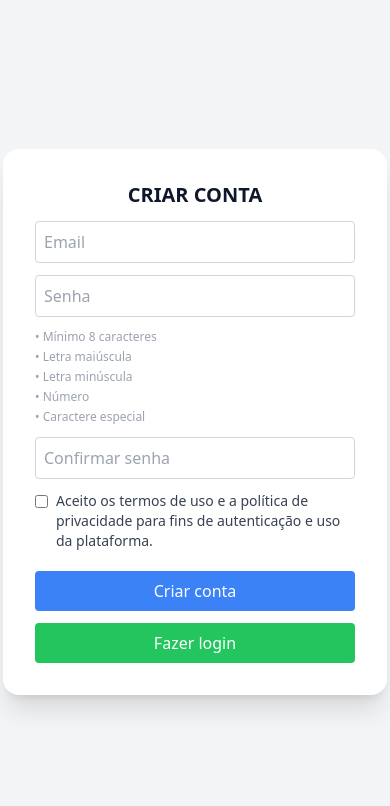
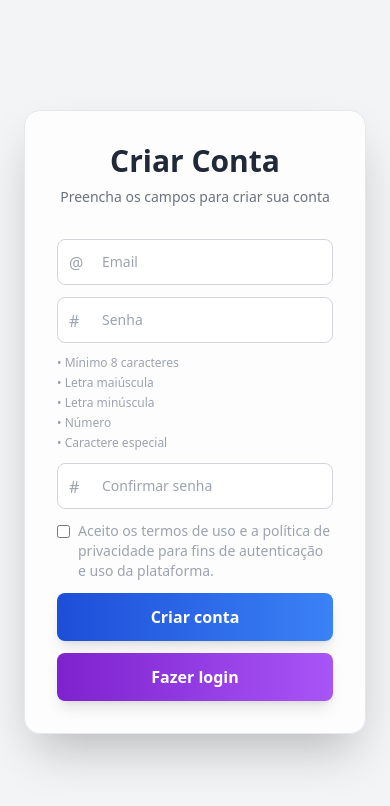
Before and after one commit to guilhermemacedo20/image-validator-frontend, a React app: page /register in a window 390 px wide. Shown: the top 806 px of the page. Built offline with nearby package versions, Linux system fonts and the light colour scheme; the HTML template or start-up script is replaced by a standard one.

Commit message:
style: New Layout for login, register and forgotPassword

```diff
--- /dev/null
+++ b/src/components/AuthLayout.jsx
@@ -0,0 +1,53 @@
+export default function AuthLayout({ title, subtitle, children }){
+    return (
+        <div className="bg-gray-100 dark:bg-gray-950">
+            <div className="flex h-screen">
+
+                {/* Lado esquerdo */}
+                <div className="hidden lg:block lg:w-2/3 relative overflow-hidden bg-gradient-to-br from-gray-900 via-gray-900 to-purple-900">
+
+                    <div className="absolute inset-0 bg-black/40 backdrop-blur-sm flex items-center justify-center px-20">
+                        <img
+                            className="w-[420px] drop-shadow-2xl"
+                            src="https://media.discordapp.net/attachments/717097301692252192/1500324731331678379/path3.png?ex=69f805ca&is=69f6b44a&hm=8cf837fbdacf79a6ada8d4f87512a9f900ba06ff456f2f809d376f40b64ddcc8&=&format=webp&quality=lossless"
+                            alt="logo"
+                        />
+                    </div>
+
+                    <svg className="absolute bottom-0 left-0 w-full" viewBox="0 0 1440 320">
+                        <path
+                            fill="#f9fafb"
+                            fillOpacity="1"
+                            d="M0,0L40,42.7C80,85,160,171,240,197.3C320,224,400,192,480,154.7C560,117,640,75,720,74.7C800,75,880,117,960,154.7C1040,192,1120,224,1200,213.3C1280,203,1360,149,1400,122.7L1440,96L1440,320L0,320Z"
+                        />
+                    </svg>
+                </div>
+
+                {/* Lado direito */}
+                <div className="flex items-center justify-center w-full lg:w-1/3 px-6">
+
+                    <div className="w-full max-w-md">
+
+                        {/* Card */}
+                        <div className="bg-white/80 dark:bg-gray-900/80 backdrop-blur-xl shadow-2xl rounded-2xl p-8 border border-gray-200 dark:border-gray-800">
+
+                            <h1 className="text-3xl font-bold text-center text-gray-800 dark:text-white">
+                                {title}
+                            </h1>
+
+                            <p className="text-center text-sm text-gray-500 mt-2">
+                                {subtitle}
+                            </p>
+
+                            <div className="mt-8 space-y-5">
+
+                               {children}
+
+                            </div>
+                        </div>
+                    </div>
+                </div>
+            </div>
+        </div>
+    )
+}
--- a/src/pages/Login.jsx
+++ b/src/pages/Login.jsx
@@ -1,6 +1,7 @@
 import { useState } from 'react'
 import { useAuth } from '../context/AuthContext'
 import { useNavigate } from 'react-router-dom'
+import AuthLayout from '../components/AuthLayout'
 
 export default function Login() {
   const { login } = useAuth()
@@ -36,39 +37,69 @@ export default function Login() {
   }
 
   return (
-    <div className="h-screen flex items-center justify-center bg-gray-100">
-      <div className="bg-white p-6 rounded shadow w-80">
-        <h1 className="text-xl mb-4 font-bold text-center">Login</h1>
+    <AuthLayout title="Bem-vindo(a) de volta!" subtitle="Faça login para acessar sua conta">
 
+      {/* Email */}
+      <div className="relative">
         <input
           placeholder="Email"
           value={email}
           onChange={(e) => setEmail(e.target.value)}
-          className="border p-2 mb-2 w-full"
+          className="w-full px-4 py-3 pl-11 text-sm text-gray-800 dark:text-gray-200 bg-white dark:bg-gray-800 border border-gray-200 dark:border-gray-700 rounded-lg focus:outline-none focus:ring-2 focus:ring-purple-500 transition"
         />
+        <span className="absolute left-3 top-3 text-gray-400">
+          @
+        </span>
+      </div>
 
+      {/* Senha */}
+      <div className="relative">
         <input
           type="password"
           placeholder="Senha"
           value={password}
           onChange={(e) => setPassword(e.target.value)}
-          className="border p-2 w-full"
+          className="w-full px-4 py-3 pl-11 text-sm text-gray-800 dark:text-gray-200 bg-white dark:bg-gray-800 border border-gray-200 dark:border-gray-700 rounded-lg focus:outline-none focus:ring-2 focus:ring-purple-500 transition"
         />
+        <span className="absolute left-3 top-3 text-gray-400">
+          #
+        </span>
+      </div>
 
-        <button onClick={() => navigate('/forgot-password')} className="text-sm text-blue-500 mt-0 mb-4">
+      {/* Esqueci senha */}
+      <div className="flex justify-end">
+        <button
+          onClick={() => navigate('/forgot-password')}
+          className="text-sm text-purple-600 hover:text-purple-500 transition"
+        >
           Esqueci minha senha
         </button>
+      </div>
 
-        <button onClick={handleLogin} className="bg-green-500 text-white w-full p-2 rounded">
-          Entrar
+      {/* Botão */}
+      <button
+        onClick={handleLogin}
+        className="w-full py-3 font-semibold text-white rounded-lg bg-gradient-to-r from-purple-700 to-purple-500 hover:from-purple-600 hover:to-purple-400 active:scale-[0.98] transition-all shadow-lg"
+      >
+        Entrar
+      </button>
+
+      {/* Erro */}
+      {error && (
+        <p className="text-red-500 text-sm text-center">{error}</p>
+      )}
+
+      {/* Cadastro */}
+      <p className="text-sm text-center text-gray-500">
+        Não possui conta?{" "}
+        <button
+          onClick={() => navigate('/register')}
+          className="text-purple-600 font-medium hover:underline"
+        >
+          Cadastre-se
         </button>
+      </p>
 
-        {error && <p className="text-red-500 text-sm my-2 text-center">{error}</p>}
-
-        <button onClick={() => navigate('/register')} className="text-blue-500 w-full p-2 mt-2">
-          Não possui conta? Cadastre-se
-        </button>
-      </div>
-    </div>
+    </AuthLayout>
   )
 }
--- a/src/pages/Register.jsx
+++ b/src/pages/Register.jsx
@@ -1,6 +1,7 @@
 import { useState } from 'react'
 import { useAuth } from '../context/AuthContext'
 import { useNavigate } from 'react-router-dom'
+import AuthLayout from '../components/AuthLayout'
 
 export default function Register() {
   const { register } = useAuth()
@@ -66,24 +67,32 @@ export default function Register() {
   }
 
   return (
-    <div className="h-screen flex items-center justify-center bg-gray-100">
-      <div className="bg-white p-8 rounded-2xl shadow-xl w-96 flex flex-col gap-3">
-        <h1 className="text-xl font-bold text-center uppercase">Criar Conta</h1>
-
+    <AuthLayout title="Criar Conta" subtitle="Preencha os campos para criar sua conta">
+    <div className=" flex flex-col gap-3">
+        <div className="relative">
         <input
           placeholder="Email"
           value={email}
           onChange={(e) => setEmail(e.target.value)}
-          className={`p-2 rounded border ${getInputBorder(isValidEmail(email), email)}`}
+          className={`w-full px-4 py-3 pl-11 text-sm text-gray-800 dark:text-gray-200 bg-white dark:bg-gray-800 border border-gray-200 dark:border-gray-700 rounded-lg focus:outline-none focus:ring-2 focus:ring-purple-500 transition ${getInputBorder(isValidEmail(email), email)}`}
         />
+         <span className="absolute left-3 top-3 text-gray-400">
+          @
+        </span>
+        </div>
 
+        <div className="relative">
         <input
           type="password"
           placeholder="Senha"
           value={password}
           onChange={(e) => setPassword(e.target.value)}
-          className={`p-2 rounded border ${getInputBorder(isPasswordValid, password)}`}
+          className={`w-full px-4 py-3 pl-11 text-sm text-gray-800 dark:text-gray-200 bg-white dark:bg-gray-800 border border-gray-200 dark:border-gray-700 rounded-lg focus:outline-none focus:ring-2 focus:ring-purple-500 transition ${getInputBorder(isPasswordValid, password)}`}
         />
+        <span className="absolute left-3 top-3 text-gray-400">
+          #
+        </span>
+        </div>
 
         <div className="text-xs flex flex-col gap-1">
           <span className={getColor(validations.length)}>{validations.length ? '✔' : '•'} Mínimo 8 caracteres</span>
@@ -93,13 +102,18 @@ export default function Register() {
           <span className={getColor(validations.special)}>{validations.special ? '✔' : '•'} Caractere especial</span>
         </div>
 
+        <div className="relative">
         <input
           type="password"
           placeholder="Confirmar senha"
           value={confirmPassword}
           onChange={(e) => setConfirmPassword(e.target.value)}
-          className={`p-2 rounded border ${getInputBorder(isMatch, confirmPassword)}`}
+          className={`w-full px-4 py-3 pl-11 text-sm text-gray-800 dark:text-gray-200 bg-white dark:bg-gray-800 border border-gray-200 dark:border-gray-700 rounded-lg focus:outline-none focus:ring-2 focus:ring-purple-500 transition ${getInputBorder(isMatch, confirmPassword)}`}
         />
+        <span className="absolute left-3 top-3 text-gray-400">
+          #
+        </span>
+        </div>
 
         {confirmPassword && (
           <span className={`text-xs ${isMatch ? 'text-green-600' : 'text-red-500'}`}>
@@ -107,23 +121,23 @@ export default function Register() {
           </span>
         )}
 
-        <label className="flex items-start gap-2 text-sm text-gray-700">
+        <label className="flex items-start gap-2 text-sm text-gray-400">
           <input type="checkbox" checked={consent} onChange={(e) => setConsent(e.target.checked)} className="mt-1" />
           <span>Aceito os termos de uso e a política de privacidade para fins de autenticação e uso da plataforma.</span>
         </label>
 
         {error && <p className="text-red-500 text-sm">{error}</p>}
 
-        <button onClick={handleRegister} className="bg-blue-500 text-white p-2 rounded mt-2 hover:bg-blue-600">
+        <button onClick={handleRegister} className="w-full py-3 font-semibold text-white rounded-lg bg-gradient-to-r from-blue-700 to-blue-500 hover:from-blue-600 hover:to-blue-400 active:scale-[0.98] transition-all shadow-lg">
           Criar conta
         </button>
 
-        <button onClick={() => navigate('/')} className="bg-green-500 text-white p-2 rounded hover:bg-green-600">
+        <button onClick={() => navigate('/')} className="w-full py-3 font-semibold text-white rounded-lg bg-gradient-to-r from-purple-700 to-purple-500 hover:from-purple-600 hover:to-purple-400 active:scale-[0.98] transition-all shadow-lg">
           Fazer login
         </button>
 
         {accountCreated && <p className="text-green-600 text-sm text-center">Conta criada com sucesso! Redirecionando...</p>}
       </div>
-    </div>
+    </AuthLayout>
   )
 }
--- a/src/pages/forgotPassword.jsx
+++ b/src/pages/forgotPassword.jsx
@@ -1,5 +1,6 @@
 import { useState } from "react"
 import { useAuth } from "../context/AuthContext"
+import AuthLayout from "../components/AuthLayout"
 
 export default function ForgotPassword() {
   const { forgotPassword } = useAuth()
@@ -16,25 +17,26 @@ export default function ForgotPassword() {
   }
 
   return (
-    <div className="h-screen flex items-center justify-center bg-gray-100">
-      <div className="bg-white p-6 rounded shadow w-80">
-        <h1 className="text-xl mb-4 font-bold text-center">Recuperar senha</h1>
-
+    <AuthLayout title="Recuperar Senha" subtitle="Digite seu email para realizar a recuperação">
+      <div className="relative">
         <input
           placeholder="Email"
           onChange={e => setEmail(e.target.value)}
-          className="border p-2 mb-4 w-full"
+          className="w-full px-4 py-3 pl-11 text-sm text-gray-800 dark:text-gray-200 bg-white dark:bg-gray-800 border border-gray-200 dark:border-gray-700 rounded-lg focus:outline-none focus:ring-2 focus:ring-purple-500 transition"
         />
+        <span className="absolute left-3 top-3 text-gray-400">
+          @
+        </span>
+      </div>
 
       <button
         onClick={handleSubmit}
-          className="bg-green-500 text-white w-full p-2 rounded"
+        className="w-full py-3 font-semibold text-white rounded-lg bg-gradient-to-r from-purple-700 to-purple-500 hover:from-purple-600 hover:to-purple-400 active:scale-[0.98] transition-all shadow-lg"
       >
         Enviar
       </button>
 
       {message && <p className="text-sm mt-3 text-center">{message}</p>}
-      </div>
-    </div>
+    </AuthLayout>
   )
 }
```
Also changed, not shown: 1 other file (tests, documents, lock files or other folders). Lines whose indentation alone changed are shown as unchanged.
